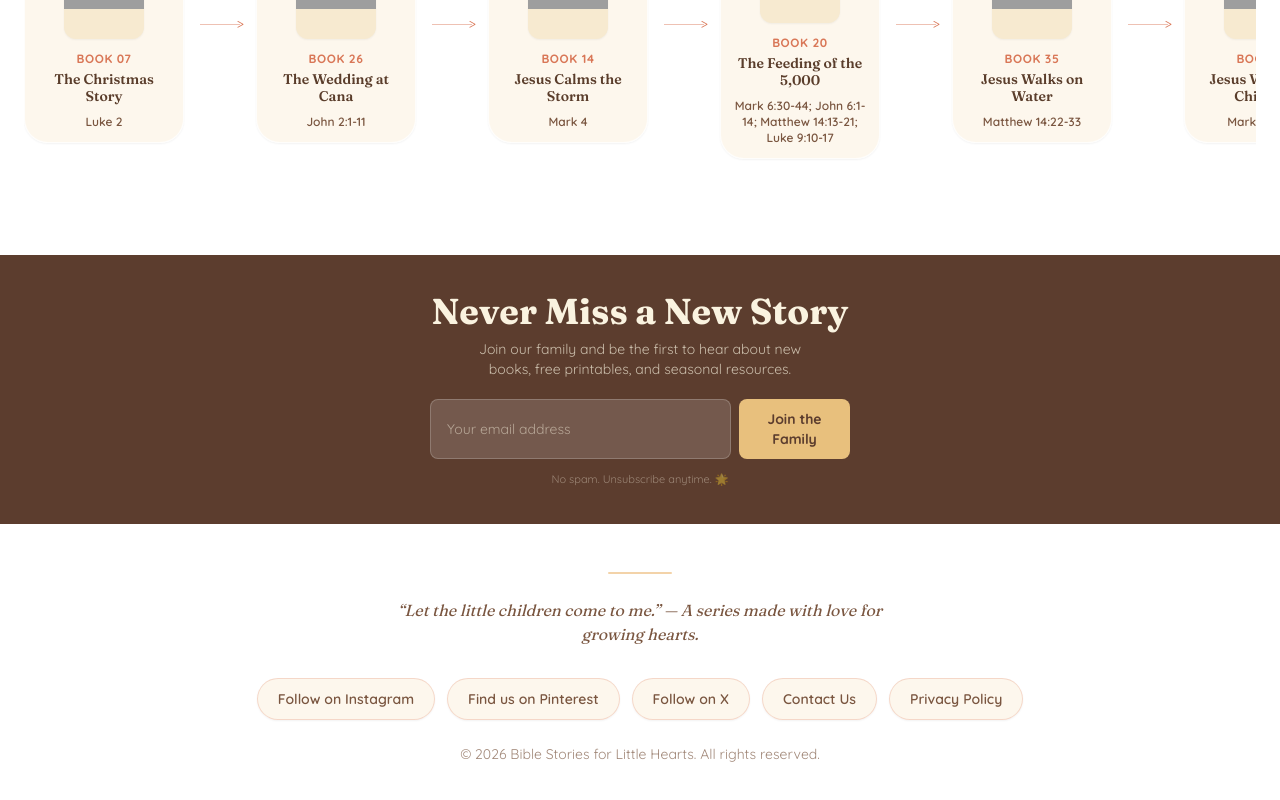
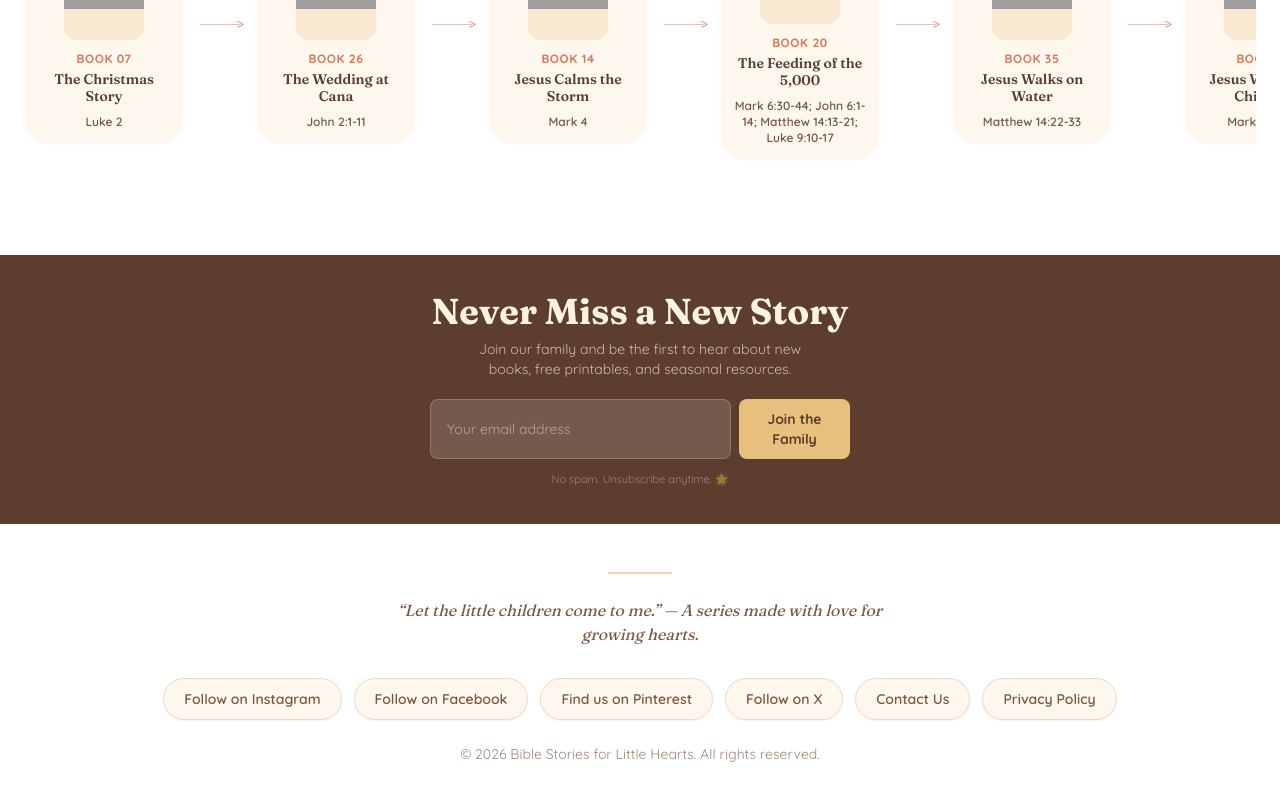
Before and after one commit to aithfulheartsbooks/bible-stories-site, a Next.js app: page / in a window 1280 px wide. Shown: the part 4816-5616 px from the top of the page. Built offline with nearby package versions, Linux system fonts and the light colour scheme; grey boxes are pictures that could not be loaded.

Commit message:
Add Follow on Facebook link to the site footer.
Place it with the other social links, immediately after Instagram.

Co-authored-by: aithfulheartsbooks <aithfulheartsbooks@users.noreply.github.com>

```diff
--- a/components/SiteFooter.tsx
+++ b/components/SiteFooter.tsx
@@ -14,6 +14,14 @@ export default function SiteFooter() {
           className="inline-flex items-center justify-center rounded-full border border-terracotta/25 bg-cream/80 px-5 py-2.5 text-sm font-semibold text-chestnut-soft shadow-sm transition hover:border-terracotta hover:bg-terracotta hover:text-cream"
         >
           Follow on Instagram
+        </a>
+        <a
+          href="https://www.facebook.com/faithfulheartsbooks"
+          target="_blank"
+          rel="noopener noreferrer"
+          className="inline-flex items-center justify-center rounded-full border border-terracotta/25 bg-cream/80 px-5 py-2.5 text-sm font-semibold text-chestnut-soft shadow-sm transition hover:border-terracotta hover:bg-terracotta hover:text-cream"
+        >
+          Follow on Facebook
         </a>
         <a
           href="https://www.pinterest.com/faithfulheartsbooks/"
```
